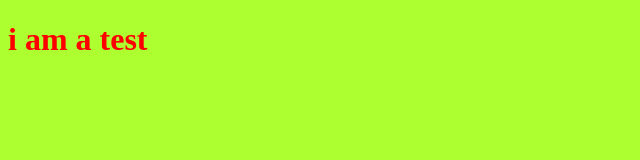
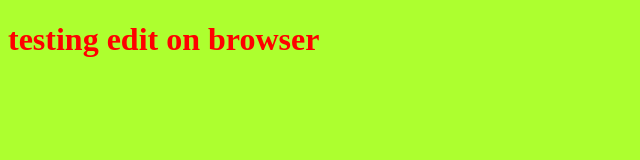
Before and after one commit to airesmarco1/test-sample, a plain HTML site: page index.html in a window 1280 px wide. Shown: the whole page, without its empty margins (0-640 px from the left). Drawn offline with Linux system fonts and the light colour scheme.

Commit message:
Update index.html

```diff
--- a/index.html
+++ b/index.html
@@ -8,7 +8,7 @@
     <link rel="stylesheet" href="style.css">
 </head>
 <body>
-    <h1>i am a test</h1>
+    <h1>testing edit on browser</h1>
     <script src="app.js"></script>
 </body>
 </html>
```
